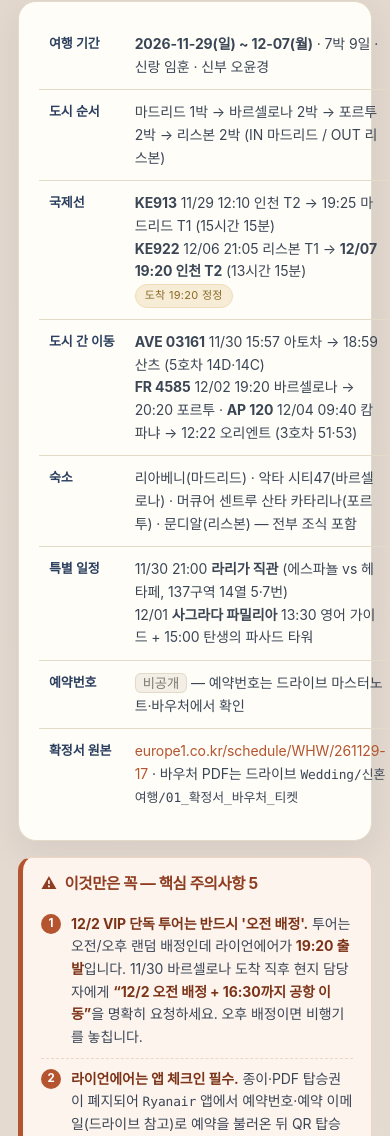
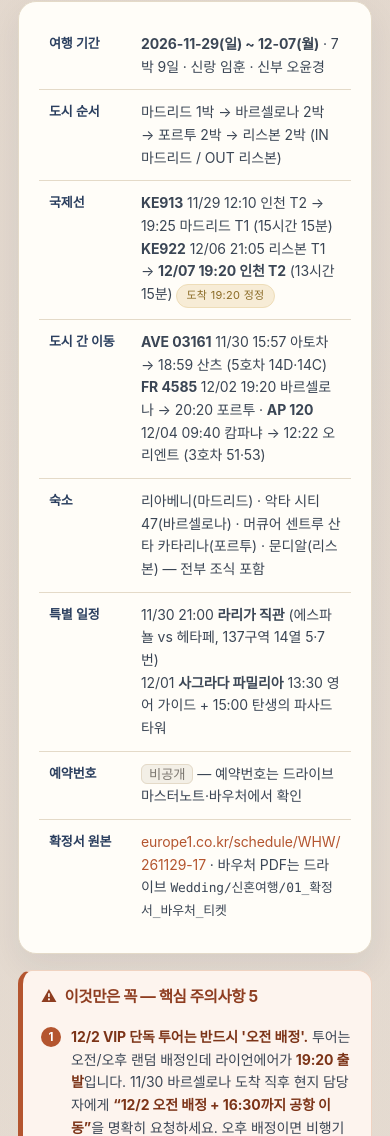
Before and after one commit to crimama/honeymoon-guide, a plain HTML site: page index.html in a window 390 px wide. Shown: the part 864-2000 px from the top of the page. Drawn offline with Linux system fonts and the light colour scheme.

Commit message:
Fix horizontal overflow on small screens (tables, code, nav)

```diff
--- a/index.html
+++ b/index.html
@@ -31,7 +31,7 @@ p{margin:0}
 a{color:var(--terra);text-decoration:none}
 a:hover{text-decoration:underline}
 ul,ol{margin:0;padding:0;list-style:none}
-code,.mono{font-family:ui-monospace,SFMono-Regular,Menlo,Consolas,monospace;font-size:.92em}
+code,.mono{font-family:ui-monospace,SFMono-Regular,Menlo,Consolas,monospace;font-size:.92em;overflow-wrap:anywhere}
 .wrap{max-width:1080px;margin:0 auto;padding:0 18px}
 
 /* ---------- header ---------- */
@@ -44,7 +44,7 @@ code,.mono{font-family:ui-monospace,SFMono-Regular,Menlo,Consolas,monospace;font
   display:grid;place-items:center;font-family:var(--serif);font-size:15px;letter-spacing:0}
 .brand b{display:block;font-size:13.5px;color:var(--navy);white-space:nowrap}
 .brand span{display:block;font-size:10.5px;color:var(--muted);letter-spacing:.5px;text-transform:uppercase}
-.nav{margin-left:auto;display:flex;gap:4px;overflow-x:auto;scrollbar-width:none;-ms-overflow-style:none;padding:2px}
+.nav{margin-left:auto;min-width:0;display:flex;gap:4px;overflow-x:auto;scrollbar-width:none;-ms-overflow-style:none;padding:2px}
 .nav::-webkit-scrollbar{display:none}
 .nav a{white-space:nowrap;font-size:12.5px;padding:6px 11px;border-radius:999px;color:var(--navy-2);
   border:1px solid transparent;text-decoration:none}
@@ -105,11 +105,11 @@ section{padding:44px 0 6px;scroll-margin-top:74px}
 .tag.ok{background:#e6efe7;color:#33613f;border-color:#cfe0d2}
 
 /* ---------- summary table ---------- */
-.kv{width:100%;border-collapse:collapse;font-size:14px}
+.kv{width:100%;border-collapse:collapse;font-size:14px;table-layout:fixed}
 .kv th,.kv td{text-align:left;padding:11px 10px;border-bottom:1px solid var(--line);vertical-align:top}
 .kv th{width:112px;color:var(--navy-2);font-weight:600;font-size:13px;white-space:nowrap}
 .kv tr:last-child th,.kv tr:last-child td{border-bottom:0}
-.kv td{color:var(--body)}
+.kv td{color:var(--body);overflow-wrap:anywhere;word-break:break-word}
 
 /* ---------- alerts ---------- */
 .alert{background:#fdf4ee;border:1px solid #f0d3c1;border-left:5px solid var(--terra);
```
